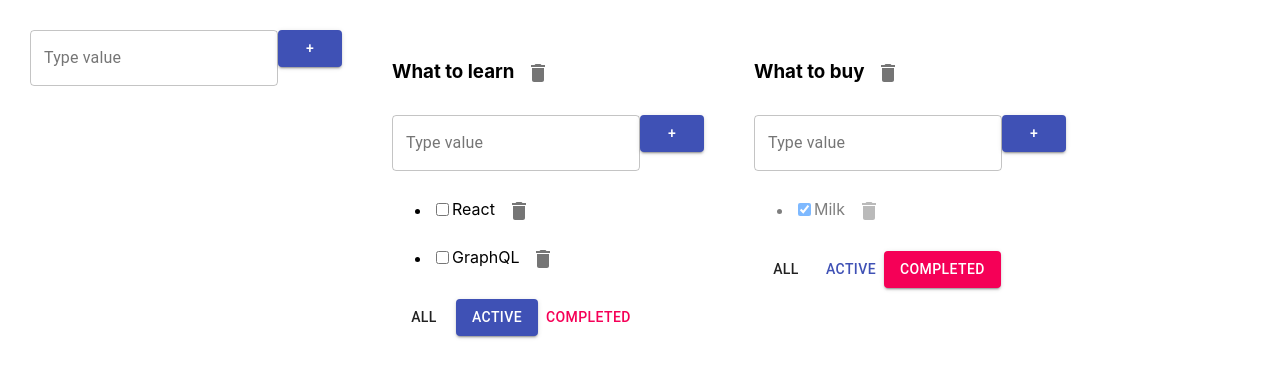
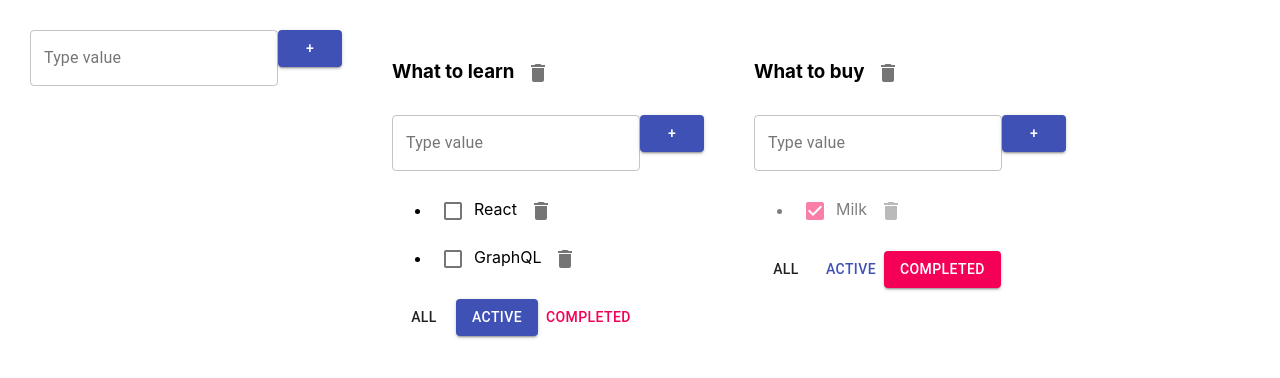
Before and after one commit to SharpDevOps10/TodoList, a React (Create React App) app: page / in a window 1280 px wide. Shown: the top 378 px of the page. Built offline with nearby package versions, Linux system fonts and the light colour scheme.

Commit message:
Change the style of `checkbox`

```diff
--- a/src/ToDoList.tsx
+++ b/src/ToDoList.tsx
@@ -2,7 +2,7 @@ import React, {ChangeEvent} from "react";
 import {FilterValuesTypes} from "./App";
 import {AddItemForm} from "./AddItemForm";
 import {EditableSpan} from "./EditableSpan";
-import {Button, IconButton} from "@material-ui/core";
+import {Button, Checkbox, IconButton} from "@material-ui/core";
 import {Delete} from "@material-ui/icons";
 
 export type TaskType = {
@@ -44,7 +44,7 @@ export function Todolist(props: PropsType) {
   return <div>
     <h3><EditableSpan title={props.title} onChange={changeTodoListTitle}></EditableSpan>
       <IconButton onClick={removeTodoListHandler}>
-        <Delete />
+        <Delete/>
       </IconButton>
     </h3>
     <AddItemForm addItem={addTask}></AddItemForm>
@@ -61,12 +61,12 @@ export function Todolist(props: PropsType) {
           };
 
           return <li key={param.id} className={param.isDone ? "is-done" : ""}>
-            <input type="checkbox"
-                   onChange={onChangeStatusHandler}
-                   checked={param.isDone}/>
+            <Checkbox
+              onChange={onChangeStatusHandler}
+              checked={param.isDone}/>
             <EditableSpan title={param.title} onChange={onChangeTitleHandler}/>
             <IconButton onClick={onRemoveHandler}>
-              <Delete />
+              <Delete/>
             </IconButton>
           </li>
         })
```
